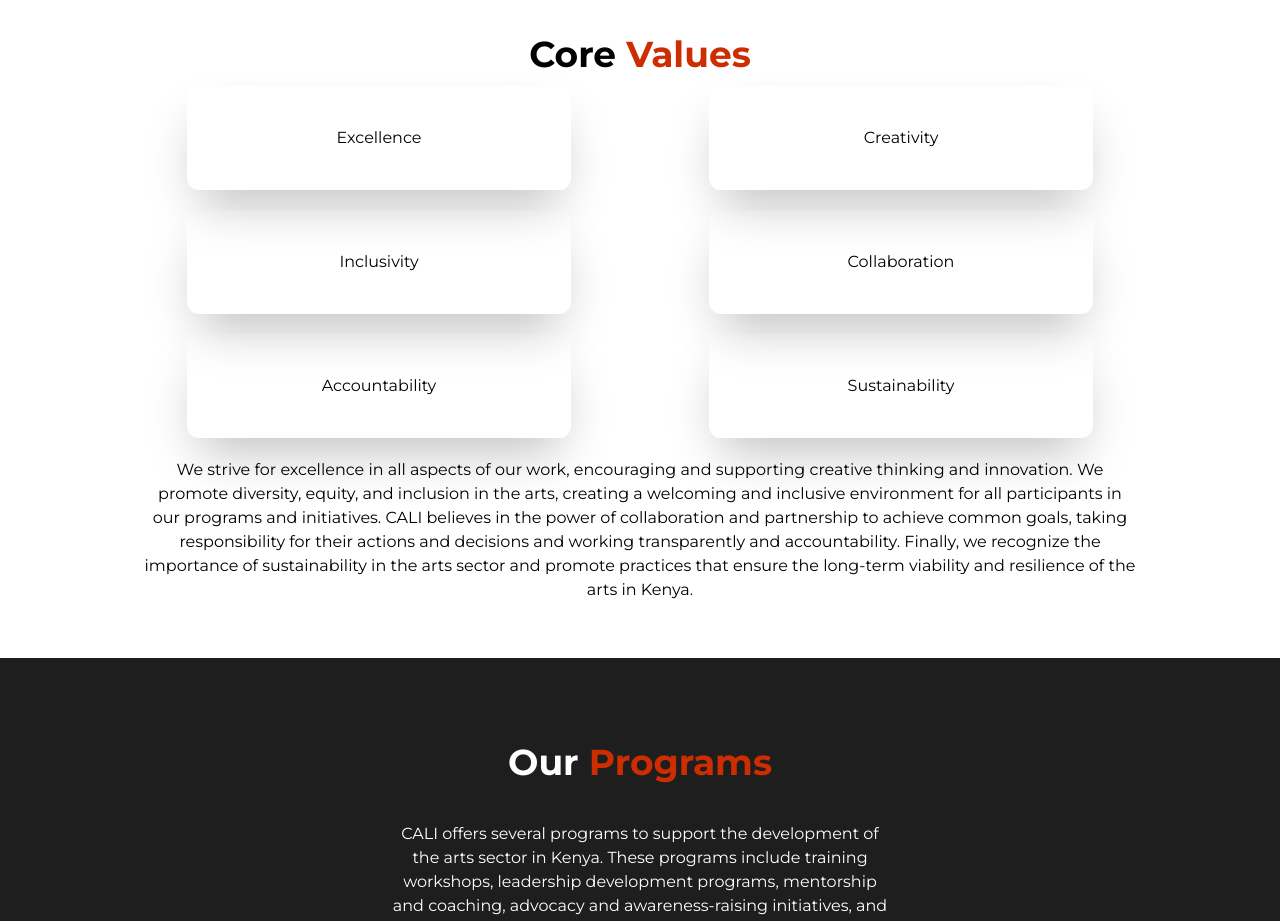
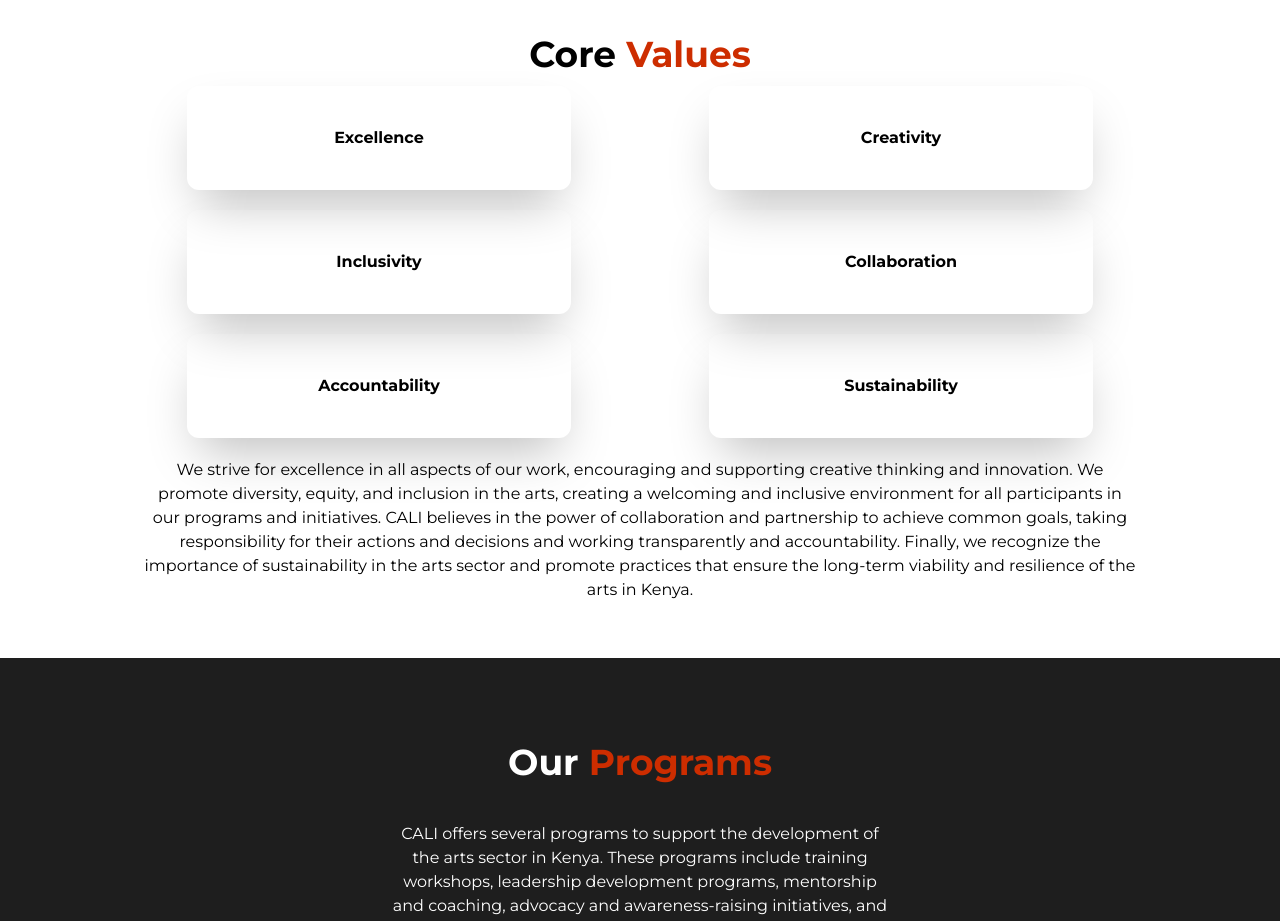
Before and after one commit to Ceasor7/cali-next, a Next.js app: page / in a window 1280 px wide. Shown: the part 1680-2601 px from the top of the page. Built offline with nearby package versions, Linux system fonts and the light colour scheme; no server answers.

Commit message:
minor changes 2

```diff
--- a/components/Values/ValuesCard.tsx
+++ b/components/Values/ValuesCard.tsx
@@ -7,7 +7,7 @@
 const ValuesCard = ({ coreTitle }: Props) => {
   return (
     <div className=" rounded-xl shadow-2xl w-72 md:w-96 mx-auto p-10">
-      <p className=" text-center">{coreTitle}</p>
+      <p className=" text-center font-bold">{coreTitle}</p>
     </div>
   );
 };
```
